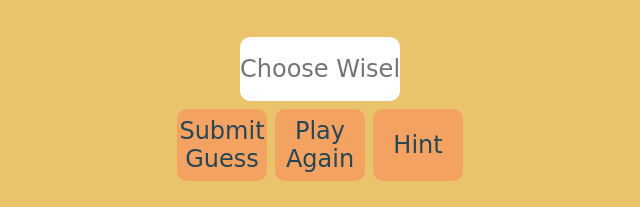
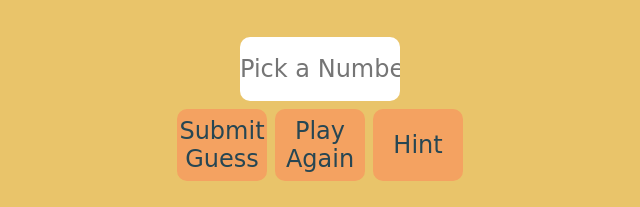
Before and after one commit to corumgold/guessinGame, a website: page index.html in a window 1280 px wide. Shown: the part 296-503 px from the top of the page, 320-960 px from the left. Drawn offline with Linux system fonts and the light colour scheme; a web font is replaced by a local one.

Commit message:
Change prompt text

```diff
--- a/index.html
+++ b/index.html
@@ -24,7 +24,7 @@
       <div id="guess-5">-</div>
     </div>
     <p id="notifier"></p>
-    <input id="guess-input" type="text" placeholder="Choose Wisely!" />
+    <input id="guess-input" type="text" placeholder="Pick a Number" />
     <div id="buttons">
       <button id="submit-guess">Submit Guess</button>
       <button id="new-game">Play Again</button>
```
